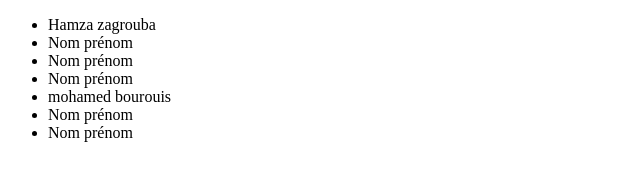
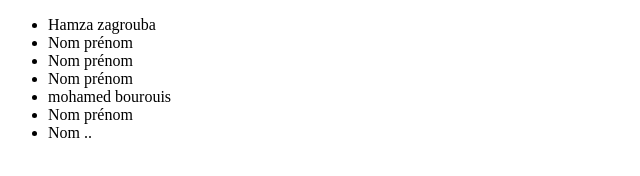
Before and after one commit to jaberJamila/laravel, a plain HTML site: page index.html in a window 1280 px wide. Shown: the full height of the page, 0-640 px from the left. Drawn offline with Linux system fonts and the light colour scheme.

Commit message:
Update index.html

```diff
--- a/index.html
+++ b/index.html
@@ -14,7 +14,7 @@
       <li>Nom prénom </li>
       <li>mohamed bourouis </li>
       <li>Nom prénom </li>
-      <li>Nom prénom </li>
+      <li>Nom .. </li>
   </ul>
 </body>
 </html>
```
